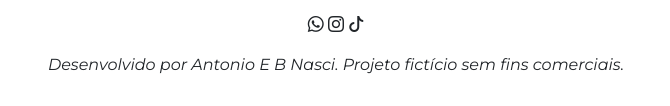
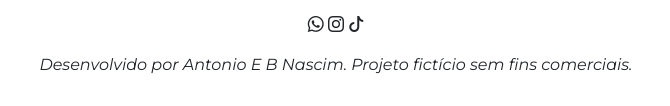
Before and after one commit to GUI-GAY/Site-Acessivel, a plain HTML site: page index.html in a window 1280 px wide. Shown: the part 4046-4152 px from the top of the page, 304-974 px from the left. Drawn offline with nearby package versions, Linux system fonts and the light colour scheme.

Commit message:
IMG barone

```diff
--- a/index.html
+++ b/index.html
@@ -117,7 +117,7 @@
         <i class="bi bi-whatsapp"></i>
         <i class="bi bi-instagram"></i>
         <i class="bi bi-tiktok"></i>
-        <p class="mt-3">Desenvolvido por Antonio E B Nasci. Projeto fictício sem fins comerciais.</p>
+        <p class="mt-3">Desenvolvido por Antonio E B Nascim. Projeto fictício sem fins comerciais.</p>
     </footer>
     <script src="script.js"></script>
 
```
